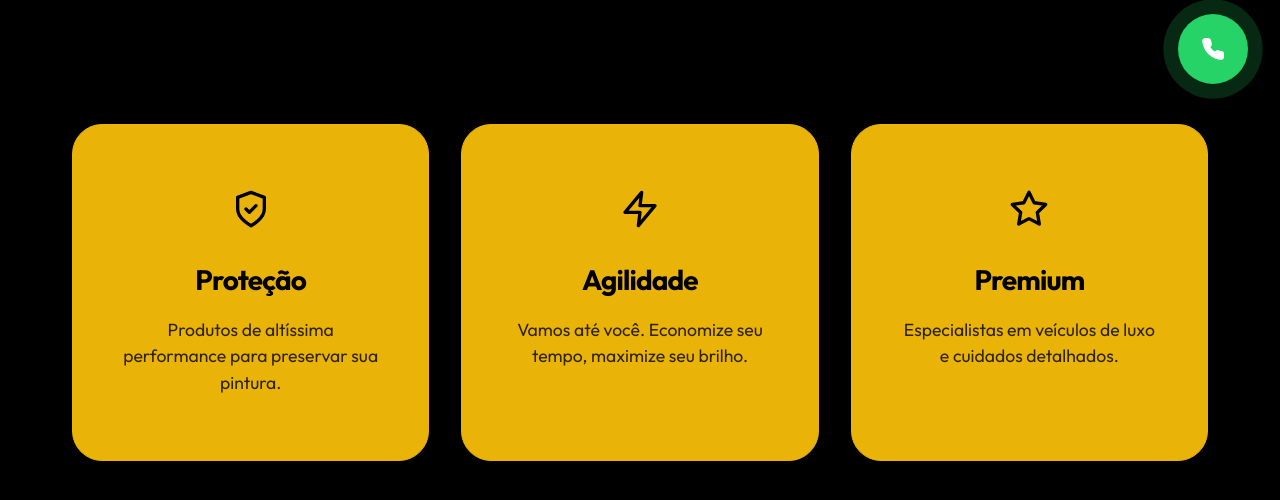
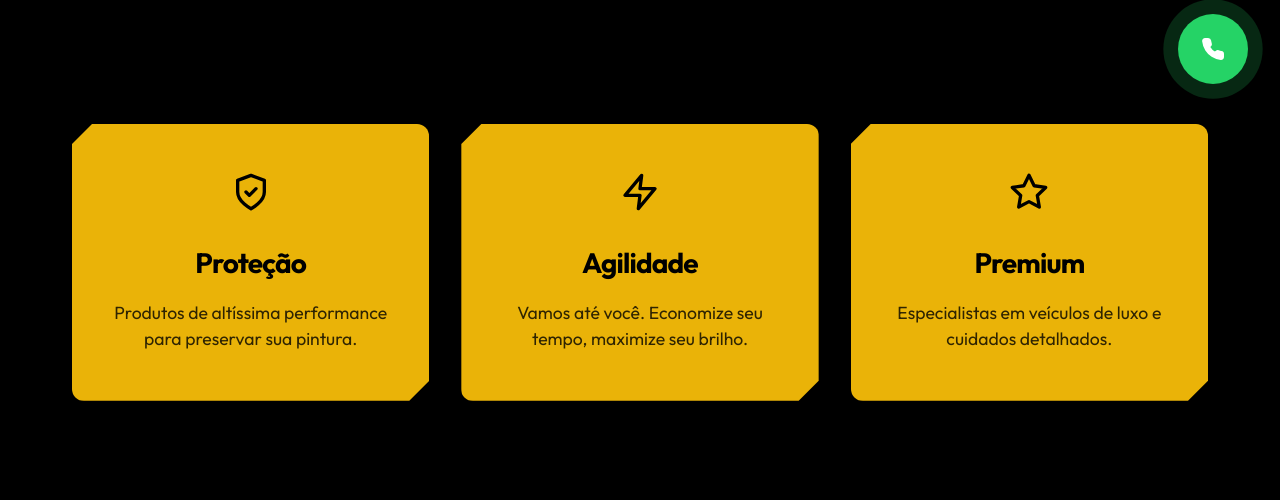
Before and after one commit to geisonhoehr-ai/glowdelivery, a React (Vite) app: page / in a window 1280 px wide. Shown: the part 684-1184 px from the top of the page. Built offline with nearby package versions, Linux system fonts and the light colour scheme.

Commit message:
Resize feature cards and add diagonal corners

```diff
--- a/src/index.css
+++ b/src/index.css
@@ -392,15 +392,26 @@ h3 {
 
 /* Feature Cards Hover */
 /* Feature Cards Hover */
+/* Feature Cards Hover */
 .apple-card {
     background: var(--primary);
-    padding: 4rem 3rem;
-    border-radius: 30px;
+    padding: 3rem 2rem;
+    border-radius: 12px;
+    /* Diagonal cut alternative: use clip-path if desired, but user said 'can cut', let's use a subtle bevel or just sharper corners with current request */
+    /* Let's try to mimic the diagonal cut request while keeping it clean, or just sharper radius as 'rectangular'.
+       User said 'retangular e menor', optionally 'cortar as pontas na diagonal'.
+       We will use clip-path to cut the corners for that 'different' look.
+    */
+    clip-path: polygon(20px 0, 100% 0,
+            100% calc(100% - 20px), calc(100% - 20px) 100%,
+            0 100%, 0 20px);
     text-align: center;
     transition: var(--transition-apple);
-    border: 1px solid var(--primary);
+    border: none;
+    /* Border interferes with clip-path sometimes unless wrapped */
     position: relative;
     overflow: hidden;
+    /* Reduce size perception also by max-width if needed but padding reduction helps */
 }
 
 .apple-card h3 {
```
